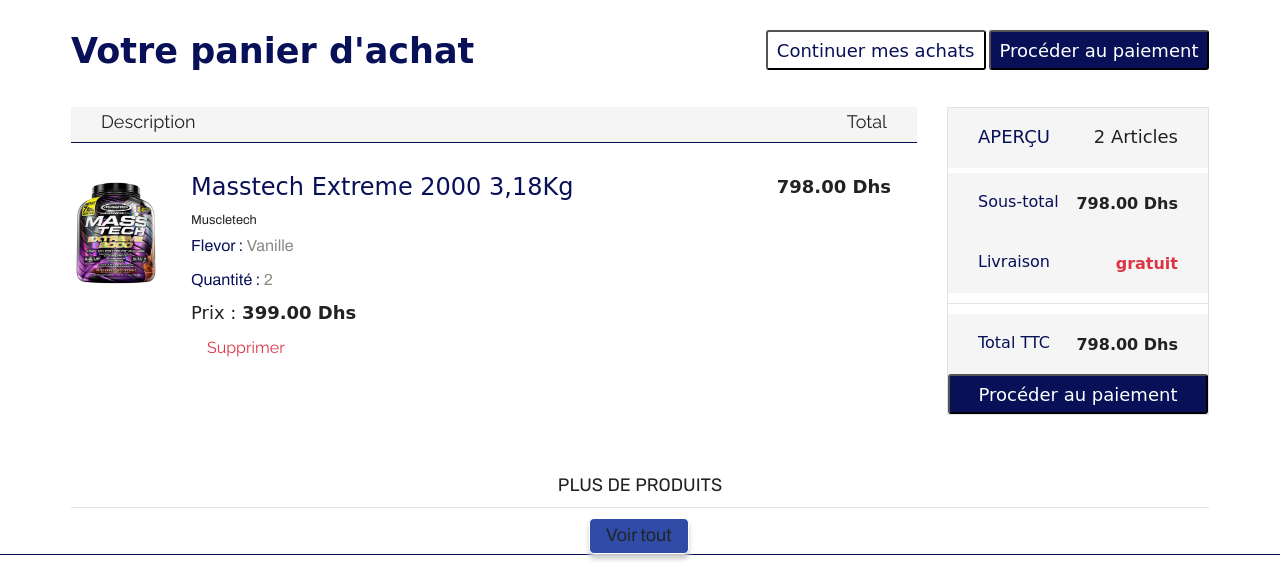
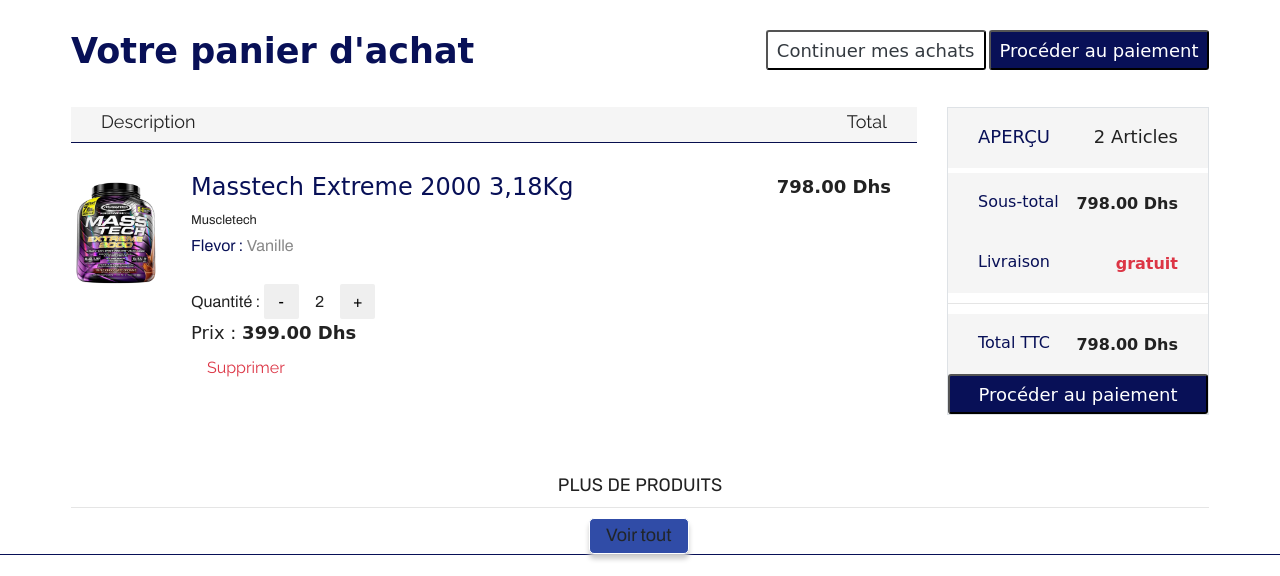
Before and after one commit to Y07-assine/Django-Ecommerce-webapp, a Django app: page /order-summary/ in a window 1280 px wide. Shown: the part 146-722 px from the top of the page. Run offline with Django 3.2, Linux system fonts and the light colour scheme; a user stored in the database is signed in; data comes from the database, SQL or seed files in the repository; both versions use the stored data as it was after the commit; some libraries are stand-ins or nearby versions; some web fonts are replaced.

Commit message:
modifie order-summary

```diff
--- a/core/static/css/style.css
+++ b/core/static/css/style.css
@@ -6,6 +6,10 @@
     outline: none!important;
 
 }
+a {
+     color: inherit;
+    text-decoration: none;
+ }
 
 :root {
     --primaryColor: rgb(8, 16, 87) ;
@@ -557,6 +561,7 @@
     text-decoration: line-through;
 }
 
+
 #product{
     width: 100%;
     height: 55%;
@@ -927,7 +932,7 @@
     border-radius: 0.6rem;
     background-color: var(--primaryColor);
 
-    box-shadow: 5px 10px #888888;
+    box-shadow: 0 5px 5px 0 #ccc;
 
     transition: transform .5s ease;
 
--- a/core/templates/order_summary.html
+++ b/core/templates/order_summary.html
@@ -6,7 +6,7 @@
         <div class="panier_achat ">
             <h5 class="font-baloo color-primary font-size-30"><strong>Votre panier d'achat</strong> </h5>
             <div class="btn-panier">
-                <button class=" font-size-14  btn-back-to-achat font-baloo" onclick="backtoAchat()">Continuer mes achats</button>
+                <button class=" font-size-14  btn-back-to-achat font-baloo"><a href="\" class="text-dark">Continuer mes achats</a></button>
                 <button class="color-primary-bg font-size-14  btn-paiement text-white font-baloo" onclick="paiement()">Procéder au paiement</button>
             </div>
         </div>
@@ -27,9 +27,15 @@
                         <div class="col-sm-8">
                             <h5 class="font-baloo font-size-24 color-primary">{{ order_product.product.title }}</h5>
                             <small>{{ order_product.product.brand }}</small>
-                            <h5 class=" font-size-16 color-primary py-2">Flevor : <span class="color-grey"> Vanille</span></h5>
-                            <h5 class=" font-size-16 color-primary py-2">Quantité : <span class="color-grey">{{ order_product.quantity }}</span></h5>
-                            <span class="font-baloo font-size-20 " id="price">Prix : <strong>
+                            <h5 class=" font-size-16 color-primary mt-2">Flevor : <span class="color-grey"> Vanille</span></h5>
+                            <div class=" quantite_value">
+                                <div ><br>Quantité :
+                                    <button data-id="prod1" class="diminue_qt"><a href="{% url 'core:remove_single_product_from_cart' order_product.product.slug%}">-</a></button>
+                                    <input data-id="prod1" id="quantite" type="number" min="1" value="{{ order_product.quantity }}" class="quantite__input">
+                                    <button data-id="prod1" class="augmente_qt"  ><a href="{% url 'core:add-to-cart' order_product.product.slug%}">+</a></button>
+                                </div>
+                            </div>
+                            <span class="font-baloo font-size-20 mt-3" id="price">Prix : <strong>
                             {% if order_product.product.discount_price %}
                                 {{ order_product.product.discount_price }}0 Dhs
                             {% else %}
@@ -37,7 +43,7 @@
                             {% endif %}
                             </strong></span>
                             <div class="d-flex pt-2">
-                                <a href="" class="btn font-rale text-danger font-size-16 px-4 ">Supprimer</a>
+                                <a href="{{ order_product.product.get_remove_from_cart_url }}" class="btn font-rale text-danger font-size-16 px-4 ">Supprimer</a>
                             </div>
                         </div>
                         <div class="col-sm-2 text-right">
@@ -51,6 +57,8 @@
 
                         </div>
                     </div>
+                    {% empty %}
+                    <h3 class="mt-3 px-5 font-baloo font-size-24"> Votre panier est vide ! </h3>
                 {% endfor %}
             </div>
             <!--end-product-achat-->
--- a/core/templates/product.html
+++ b/core/templates/product.html
@@ -58,11 +58,9 @@
 
                     </div>
                     <div class="col achat-product pt-3">
-                        <a href="{{ object.get_add_to_cart_url }}"  class="color-primary-bg font-size-14  btn-achat-product text-white">Ajouter au panier</a>
+                      <button class="color-primary-bg font-size-14  btn-achat-product text-white">  <a href="{{ object.get_add_to_cart_url }}" class="text-white">Ajouter au panier</a></button>
                     </div>
-                     <div class="col achat-product pt-3">
-                        <a href="{{ object.get_remove_from_cart_url }}"  class="color-primary-bg font-size-14  btn-achat-product text-white">supprimer du panier</a>
-                    </div>
+
 
 
                 </div> <hr class="pt-4">
--- a/core/urls.py
+++ b/core/urls.py
@@ -7,7 +7,8 @@
     productByCategory,
     add_to_cart,
     remove_from_cart,
-    OrderSummaryView
+    OrderSummaryView,
+    remove_single_product_from_cart
 )
 
 app_name='core'
@@ -19,5 +20,6 @@
     path('products/<str:cat>/',productByCategory,name='products-cat'),
     path('add-to-cart/<slug>/',add_to_cart,name='add-to-cart'),
     path('remove-from-cart/<slug>/',remove_from_cart,name='remove-from-cart'),
-    path('order-summary/',OrderSummaryView.as_view(),name='order-summary')
+    path('order-summary/',OrderSummaryView.as_view(),name='order-summary'),
+    path('remove_single_product_from_cart/<slug>',remove_single_product_from_cart,name='remove_single_product_from_cart')
 ]
--- a/core/views.py
+++ b/core/views.py
@@ -64,7 +64,7 @@
         order = Order.objects.create(user=request.user, ordered_date=ordered_date)
         order.products.add(order_prod)
         messages.info(request,"Ce produit est bien ajouté á votre panier !!")
-    return redirect("core:product",slug=slug)
+    return redirect("core:order-summary")
 
 
 @login_required
@@ -81,14 +81,38 @@
                 )[0]
             order.products.remove(order_prod)
             messages.info(request,"Ce produit est bien supprimer depuis votre panier !!")
-            return redirect("core:product",slug=slug)
+            return redirect("core:order-summary")
         else:
             messages.info(request,"Ce produit n'existe pas dans votre panier !!")
-            return redirect("core:product",slug=slug)
+            return redirect("core:order-summary")
 
     else:
         messages.info(request,"votre panier est vide !!")
-        return redirect("core:product",slug=slug)
+        return redirect("core:order-summary")
+
+@login_required
+def remove_single_product_from_cart(request,slug):
+    product = get_object_or_404(Product, slug=slug)
+    order_qs = Order.objects.filter(user=request.user, ordered=False)
+    if order_qs.exists():
+        order = order_qs[0]
+        if order.products.filter(product__slug=product.slug).exists():
+            order_prod=OrderProduct.objects.filter(
+                product = product,
+                user = request.user,
+                ordered = False
+                )[0]
+            order_prod.quantity -= 1
+            order_prod.save()
+            messages.info(request,"La quantité de ce produit est bien modifié !!")
+            return redirect("core:order-summary")
+        else:
+            messages.info(request,"Ce produit n'existe pas dans votre panier !!")
+            return redirect("core:order-summary")
+
+    else:
+        messages.info(request,"votre panier est vide !!")
+        return redirect("core:order-summary")
 
 
 class OrderSummaryView(LoginRequiredMixin,View):
```
Also changed, not shown: db.sqlite3.
